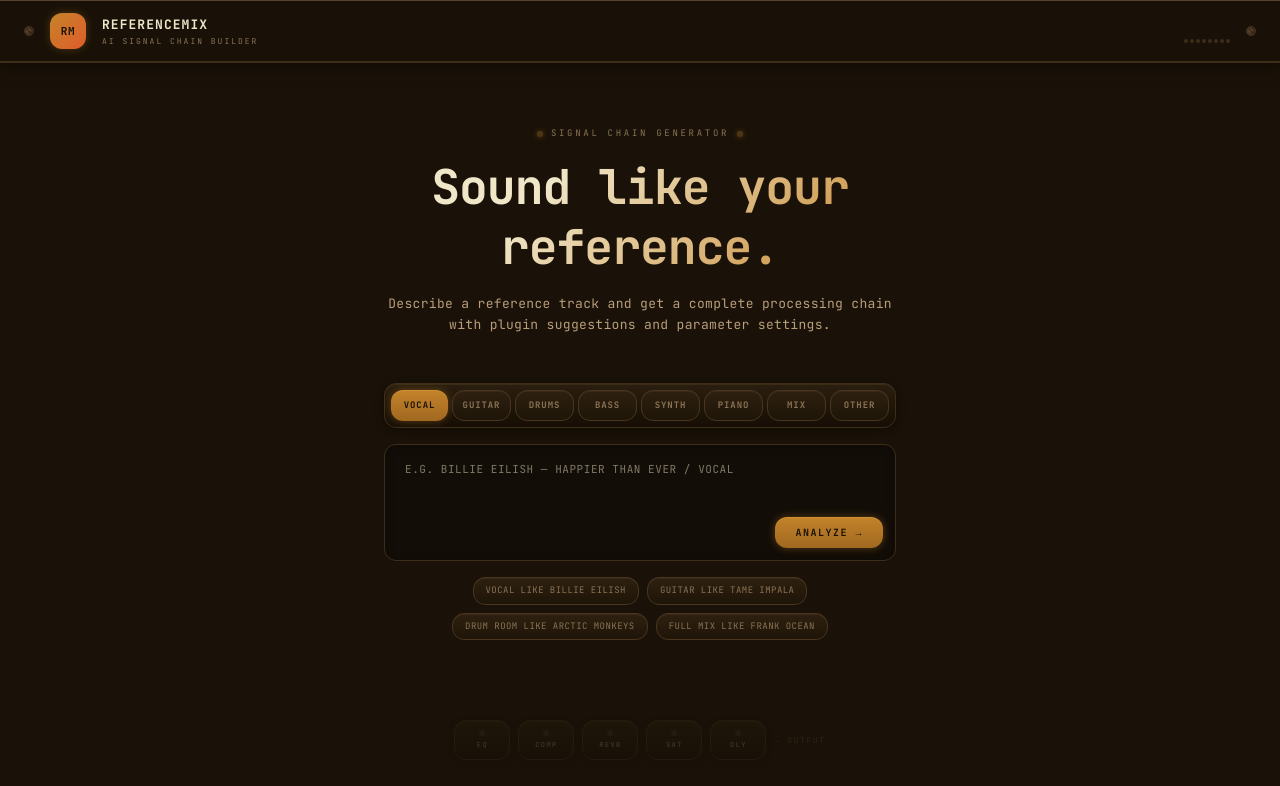
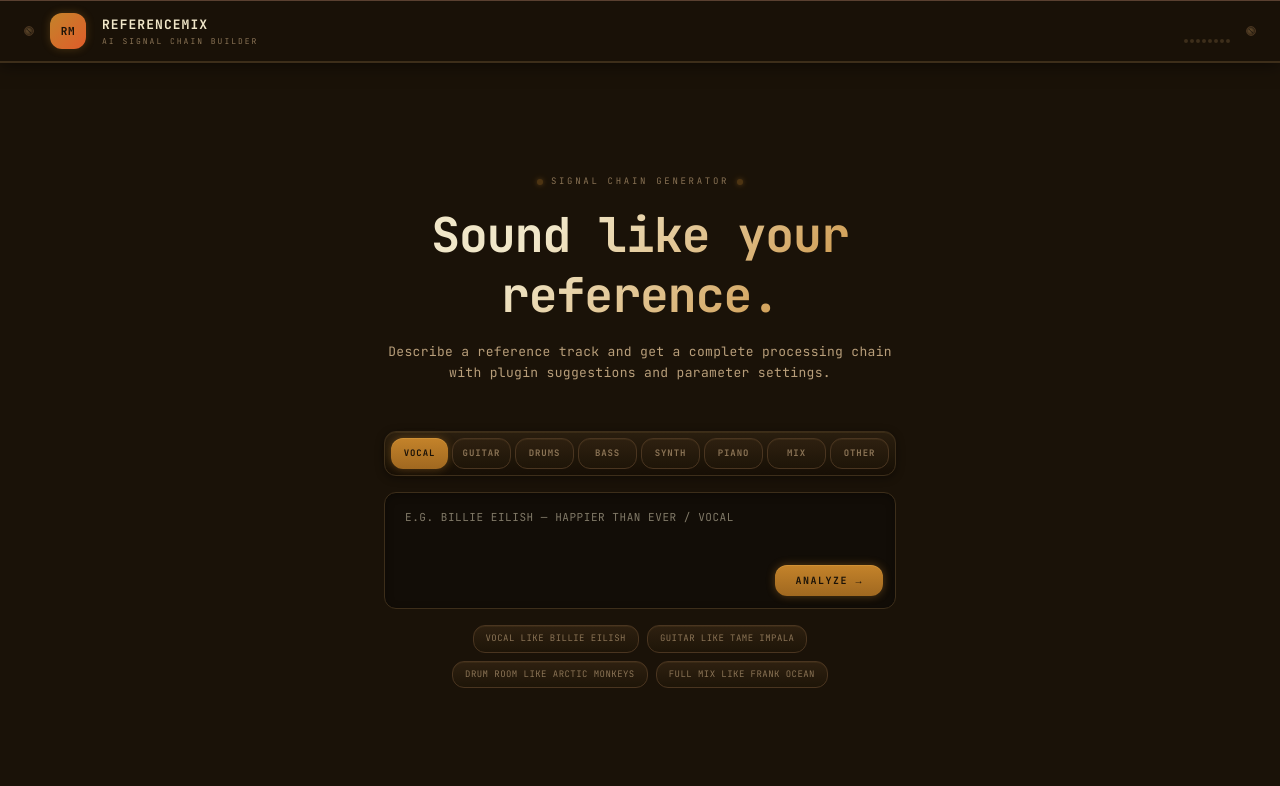
Before and after one commit to danihadani/referencemix, a React (Vite) app: page / in a window 1280 px wide. Shown: the top 786 px of the page. Built offline with nearby package versions, Linux system fonts and the light colour scheme.

Commit message:
Remove inline saved chains and decorative rack units

```diff
--- a/src/pages/Home.jsx
+++ b/src/pages/Home.jsx
@@ -176,20 +176,6 @@ export default function Home({ onAnalyze, error, saved, onOpenSaved }) {
           ))}
         </div>
 
-        {/* Decorative rack units */}
-        <div className="mt-20 flex items-center gap-2 opacity-30">
-          {['EQ', 'COMP', 'REVB', 'SAT', 'DLY'].map((label) => (
-            <div
-              key={label}
-              className="w-14 h-10 rack-unit rounded-xl flex flex-col items-center justify-center gap-1 panel-texture"
-            >
-              <div className="led" style={{ background: '#3d2e1a' }} />
-              <span className="text-[7px] font-bold tracking-[0.2em]" style={{ color: '#8a7355' }}>{label}</span>
-            </div>
-          ))}
-          <div className="text-[8px] tracking-[0.2em]" style={{ color: '#5a4530' }}>→ OUTPUT</div>
-        </div>
-
         {error && (
           <div className="mt-4 px-4 py-3 rounded-xl text-[10px] border max-w-lg text-center tracking-wider" style={{ color: '#e05c2a', borderColor: 'rgba(224,92,42,0.2)', background: 'rgba(224,92,42,0.06)' }}>
             {error}
```
